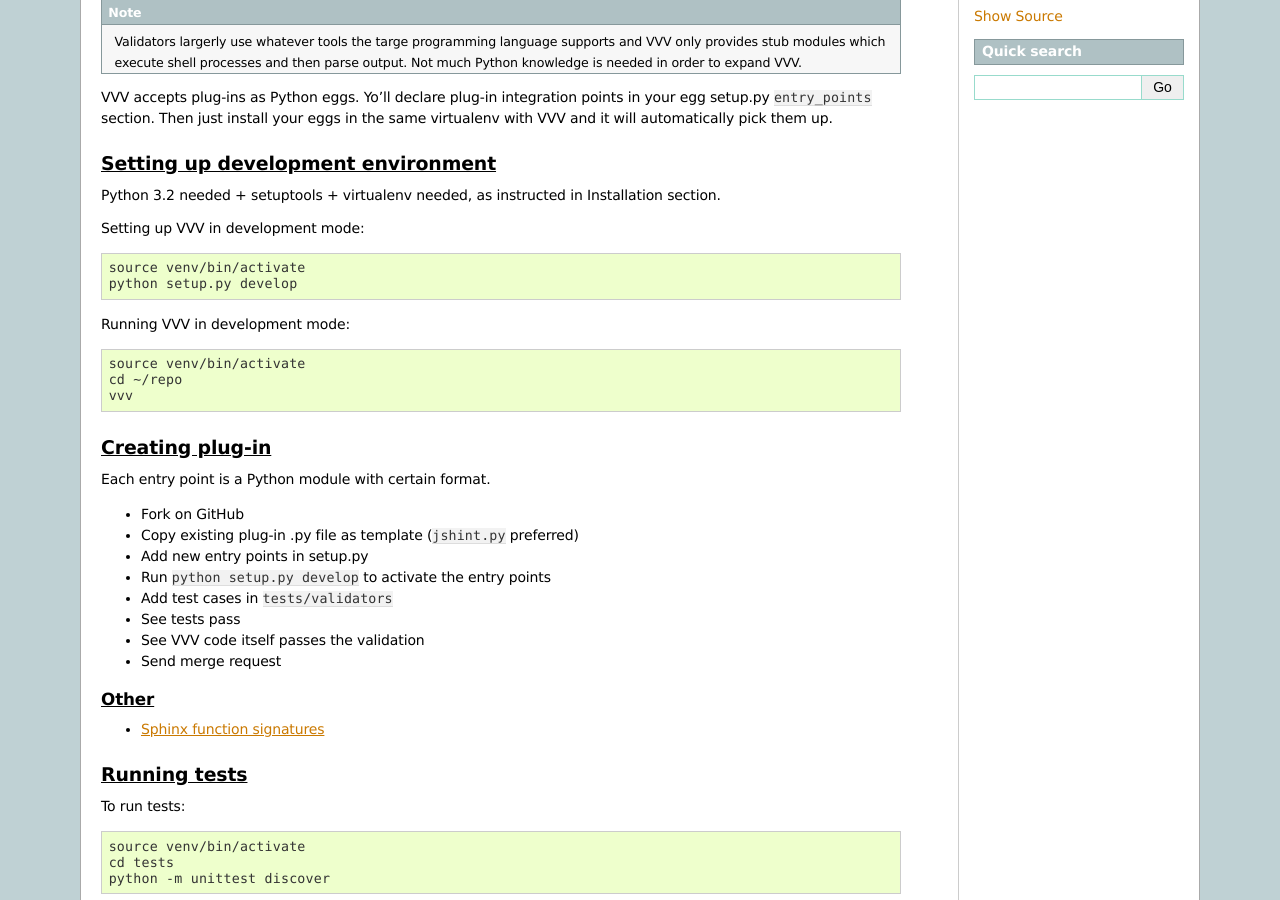
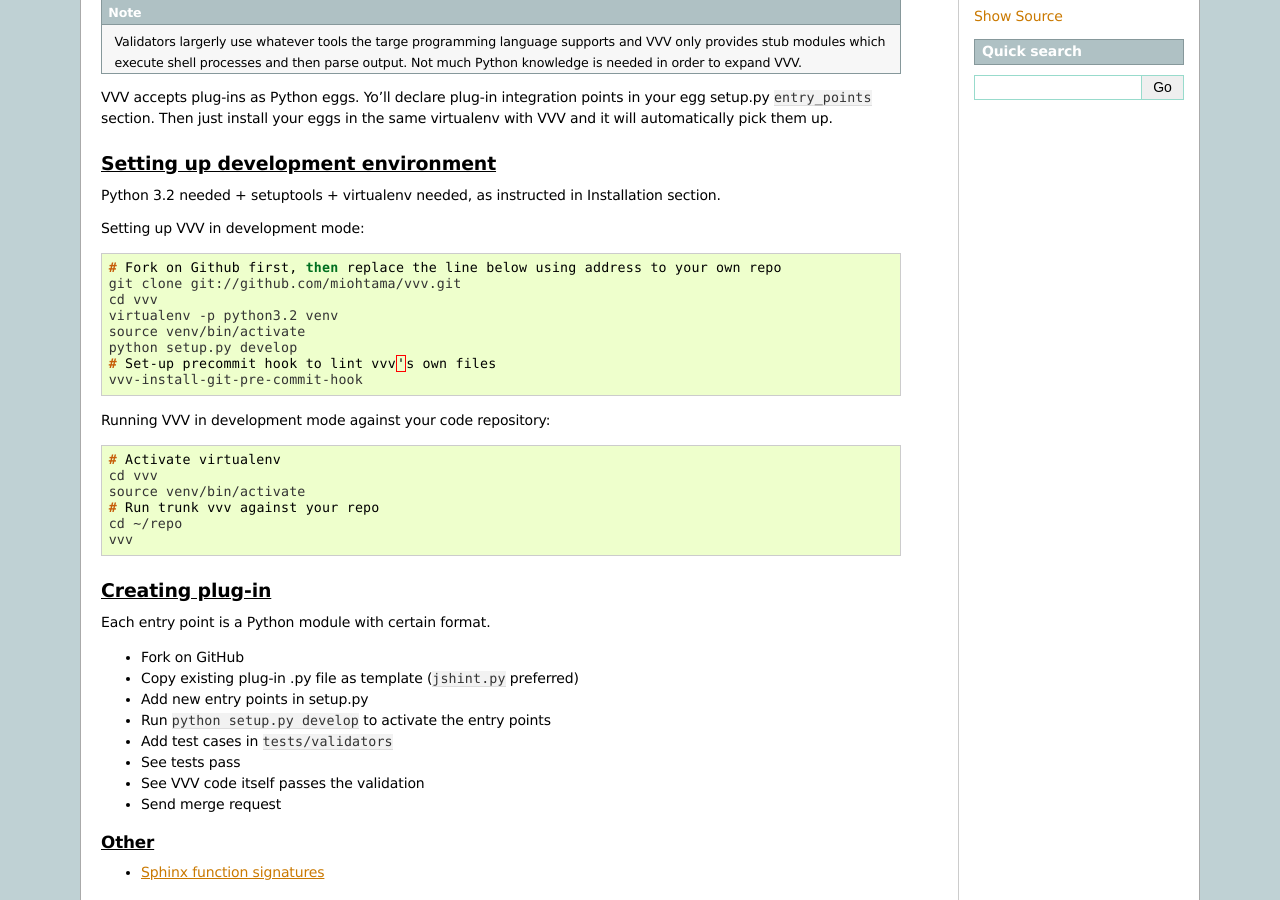
Before and after one commit to miohtama/vvv, a Sphinx documentation site: the page built from docs/source/develop.rst, in a window 1280 px wide and 900 px high, scrolled down 379 px. Built offline with Sphinx 7.4.7, drawn with Linux system fonts in a browser that asks for light colours.

```diff
--- a/docs/source/develop.rst
+++ b/docs/source/develop.rst
@@ -27,12 +27,21 @@
 
 Setting up VVV in development mode::
 
+    # Fork on Github first, then replace the line below using address to your own repo
+    git clone git://github.com/miohtama/vvv.git
+    cd vvv
+    virtualenv -p python3.2 venv
     source venv/bin/activate
     python setup.py develop
+    # Set-up precommit hook to lint vvv's own files
+    vvv-install-git-pre-commit-hook
 
-Running VVV in development mode::
+Running VVV in development mode against your code repository::
 
+    # Activate virtualenv
+    cd vvv
     source venv/bin/activate
+    # Run trunk vvv against your repo
     cd ~/repo
     vvv
 
```
Also changed, not shown: 1 other file.
